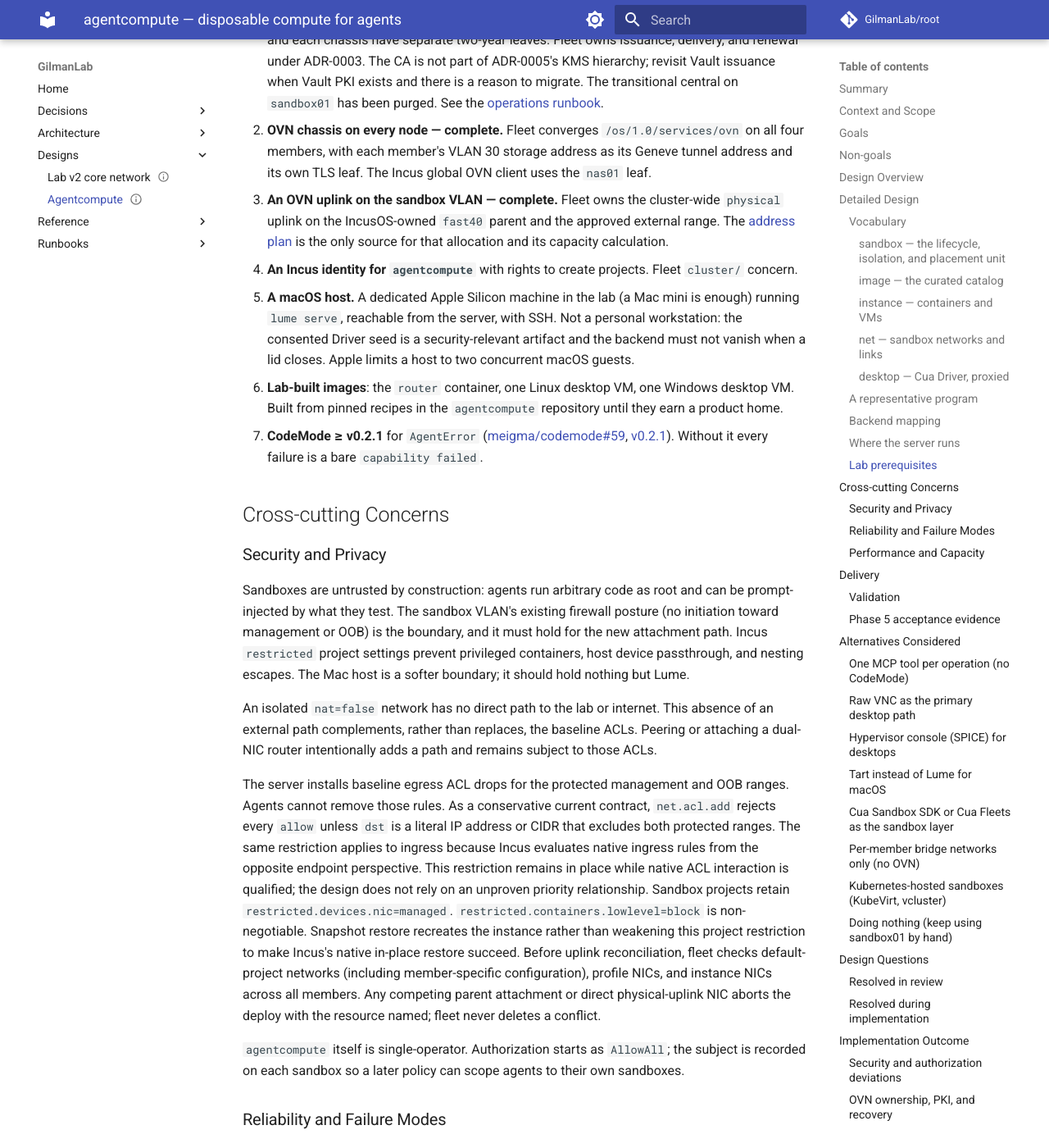
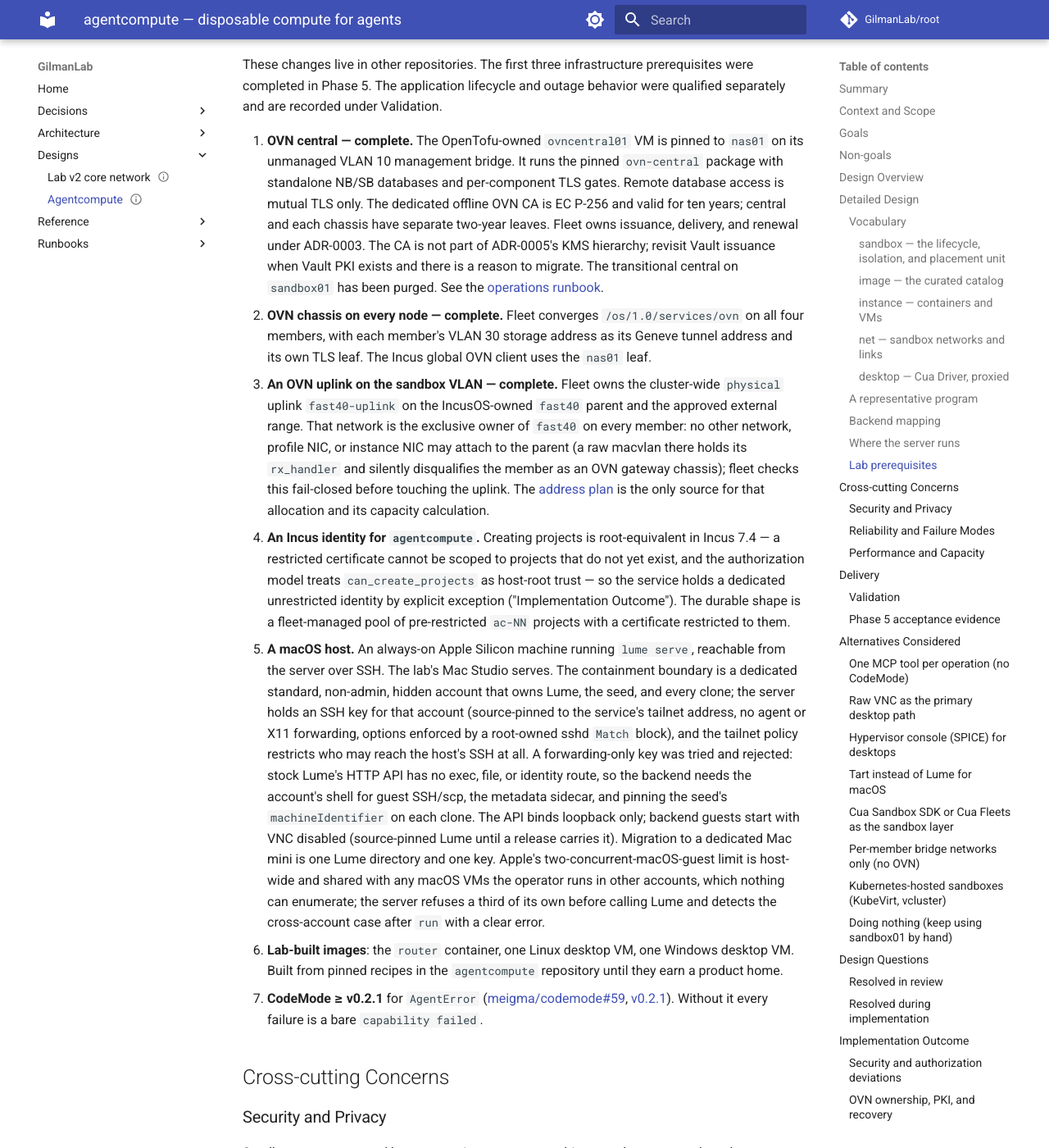
Before and after one commit to GilmanLab/root, an MkDocs documentation site: the page built from docs/docs/designs/agentcompute.md, in a window 1280 px wide and 1400 px high, scrolled down 11838 px. Shown: the whole window at 82% size. Built offline with MkDocs 1.6.1 and Material for MkDocs 9.7.7, drawn with Linux system fonts in a browser that asks for light colours; comment, search, counter and statistics services are not loaded; some of the changed text lies outside the part shown.

Commit message:
docs(agentcompute): align design body with implemented catalog, network, and host boundaries

```diff
--- a/docs/docs/designs/agentcompute.md
+++ b/docs/docs/designs/agentcompute.md
@@ -235,7 +235,7 @@ Indicative catalog:
 | `router` | container | lab-built | Alpine or Debian with `nftables`, `frr`, `iproute2`/`tc`, `dnsmasq`, `wireguard`, `tcpdump`. The building block for NAT, routing, and impairment topologies. |
 | `windows/11/desktop` | vm | lab-built, cluster-local | Repacked with `distrobuilder repack-windows`, virtio drivers, autounattend, Cua Driver daemon at logon, VNC fallback. Captured on the cluster; never published to a registry. |
 | `windows/server-2025` | vm | lab-built, cluster-local | Headless. Same capture and non-publication rule. |
-| `macos/sequoia/desktop` | vm | lab-built, Mac-local | `lume create --unattended` from a pinned IPSW; Cua Driver with Accessibility and Screen Recording granted once by an operator; Screen Sharing as the VNC fallback. Kept as a stopped seed on the Mac; never published to a registry. |
+| `macos/tahoe/desktop` | vm | lab-built, Mac-local | `lume create --unattended` from a pinned IPSW (Tahoe; Sequoia's last restore image is a year of security updates behind); Cua Driver with Accessibility and Screen Recording granted once by an operator; clones carry the seed's `machineIdentifier` so they boot to a desktop. Kept as a stopped seed on the Mac under a dedicated account; never published to a registry. No VNC console on backend guests; `desktop.screenshot` is the view. |
 
 Agents can add to a sandbox's local catalog with `instance.publish` (below).
 Lab-built images are produced by a pinned recipe in the implementing
@@ -269,7 +269,7 @@ records a digest for the former and an alias or seed name for the latter.
 
 | Capability | Arguments | Returns | Notes |
 | --- | --- | --- | --- |
-| `net.create` | `sandbox`, `name`, `kind?` (`ovn` default, `bridge`), `cidr?`, `dhcp?`, `nat?`, `dns?` | `{name, kind, cidr, gateway}` | `ovn`: a cluster-wide segment with a logical router at `.1`; `nat` masquerades to the sandbox VLAN; `dhcp` and `dns` are on by default. nat=false networks are unreachable from outside the sandbox; attach a router instance or use net.peer. `bridge`: a bare L2 wire on one member, no router, nothing served; the agent brings its own. |
+| `net.create` | `sandbox`, `name`, `kind?` (`ovn` default, `bridge`), `cidr?`, `dhcp?`, `nat?`, `dns?` | `{name, kind, cidr, gateway}` | `ovn`: a cluster-wide segment with a logical router at `.1`; `dhcp` and `dns` are on by default. `nat=true` masquerades to the sandbox VLAN and consumes one external address. `nat=false` is an isolated segment with no uplink: unreachable from outside the sandbox and free of external addresses; reach it through `net.peer` or a two-NIC guest acting as a router. Sandbox prefixes are never routed onto the lab VLAN. `bridge`: a bare L2 wire on one member, no router, nothing served; the agent brings its own. |
 | `net.list` / `net.get` / `net.delete` | `sandbox` [, `name`] | | Delete fails while NICs are attached. |
 | `net.attach` | `sandbox`, `instance`, `network`, `nic?`, `ip?`, `mac?` | `{nic, mac}` | Hot-plugs a NIC. `nic` names the device (`eth1`…); `ip` requests a static lease. |
 | `net.detach` | `sandbox`, `instance`, `nic` | `{}` | |
@@ -386,17 +386,39 @@ behavior were qualified separately and are recorded under Validation.
    storage address as its Geneve tunnel address and its own TLS leaf. The
    Incus global OVN client uses the `nas01` leaf.
 3. **An OVN uplink on the sandbox VLAN — complete.** Fleet owns the
-   cluster-wide `physical` uplink on the IncusOS-owned `fast40` parent and the
-   approved external range. The
+   cluster-wide `physical` uplink `fast40-uplink` on the IncusOS-owned
+   `fast40` parent and the approved external range. That network is the
+   exclusive owner of `fast40` on every member: no other network, profile
+   NIC, or instance NIC may attach to the parent (a raw macvlan there holds
+   its `rx_handler` and silently disqualifies the member as an OVN gateway
+   chassis); fleet checks this fail-closed before touching the uplink. The
    [address plan](../reference/networking/address-plan.md#ovn-external-addresses)
    is the only source for that allocation and its capacity calculation.
-4. **An Incus identity for `agentcompute`** with rights to create
-   projects. Fleet `cluster/` concern.
-5. **A macOS host.** A dedicated Apple Silicon machine in the lab (a
-   Mac mini is enough) running `lume serve`, reachable from the server,
-   with SSH. Not a personal workstation: the consented Driver seed is a
-   security-relevant artifact and the backend must not vanish when a lid
-   closes. Apple limits a host to two concurrent macOS guests.
+4. **An Incus identity for `agentcompute`.** Creating projects is
+   root-equivalent in Incus 7.4 — a restricted certificate cannot be scoped
+   to projects that do not yet exist, and the authorization model treats
+   `can_create_projects` as host-root trust — so the service holds a
+   dedicated unrestricted identity by explicit exception ("Implementation
+   Outcome"). The durable shape is a fleet-managed pool of pre-restricted
+   `ac-NN` projects with a certificate restricted to them.
+5. **A macOS host.** An always-on Apple Silicon machine running
+   `lume serve`, reachable from the server over SSH. The lab's Mac Studio
+   serves. The containment boundary is a dedicated standard, non-admin,
+   hidden account that owns Lume, the seed, and every clone; the server
+   holds an SSH key for that account (source-pinned to the service's
+   tailnet address, no agent or X11 forwarding, options enforced by a
+   root-owned sshd `Match` block), and the tailnet policy restricts who
+   may reach the host's SSH at all. A forwarding-only key was tried and
+   rejected: stock Lume's HTTP API has no exec, file, or identity route,
+   so the backend needs the account's shell for guest SSH/scp, the
+   metadata sidecar, and pinning the seed's `machineIdentifier` on each
+   clone. The API binds loopback only; backend guests start with VNC
+   disabled (source-pinned Lume until a release carries it). Migration to
+   a dedicated Mac mini is one Lume directory and one key. Apple's
+   two-concurrent-macOS-guest limit is host-wide and shared with any
+   macOS VMs the operator runs in other accounts, which nothing can
+   enumerate; the server refuses a third of its own before calling Lume
+   and detects the cross-account case after `run` with a clear error.
 6. **Lab-built images**: the `router` container, one Linux desktop VM, one
    Windows desktop VM. Built from pinned recipes in the `agentcompute`
    repository until they earn a product home.
```
